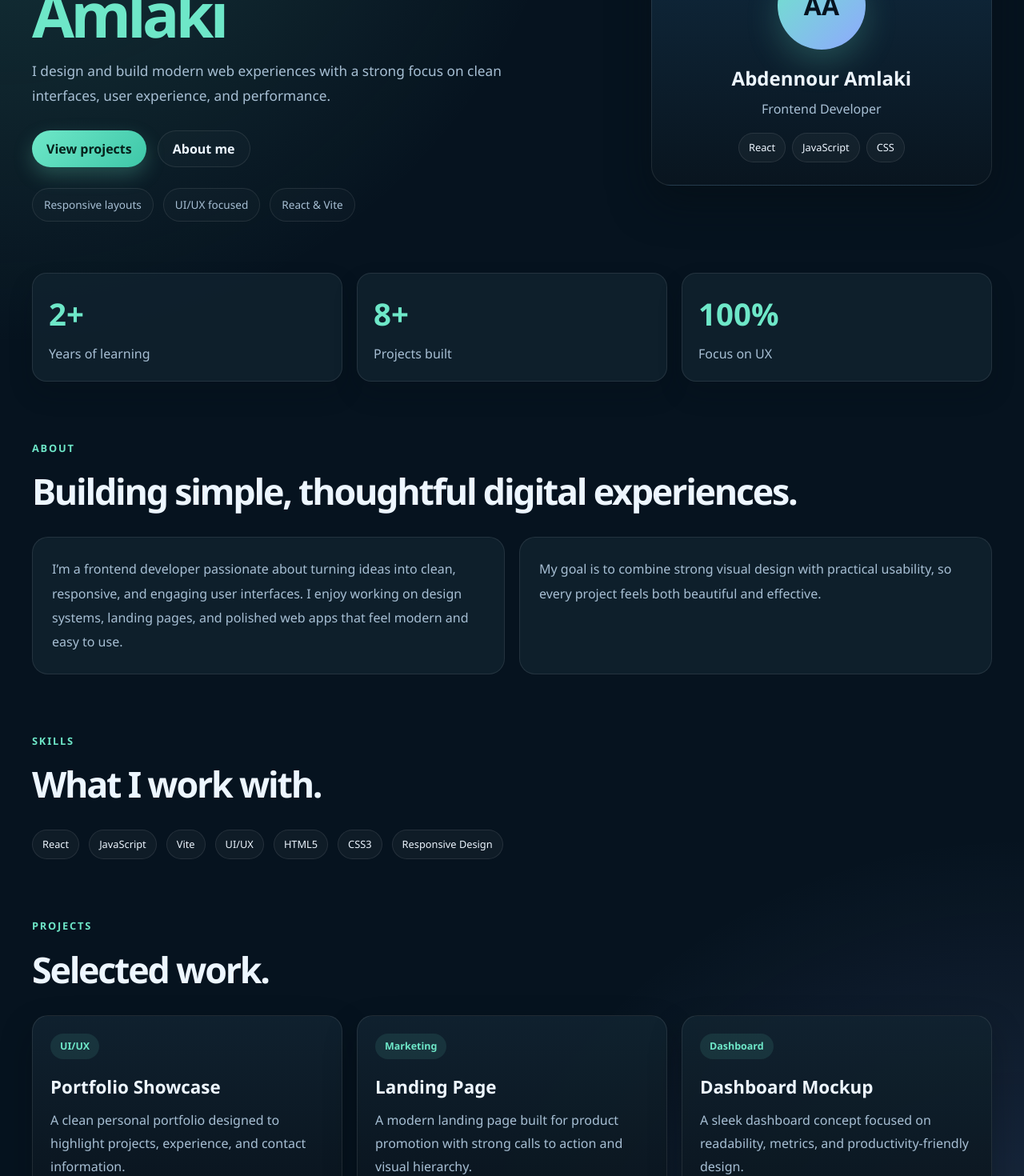
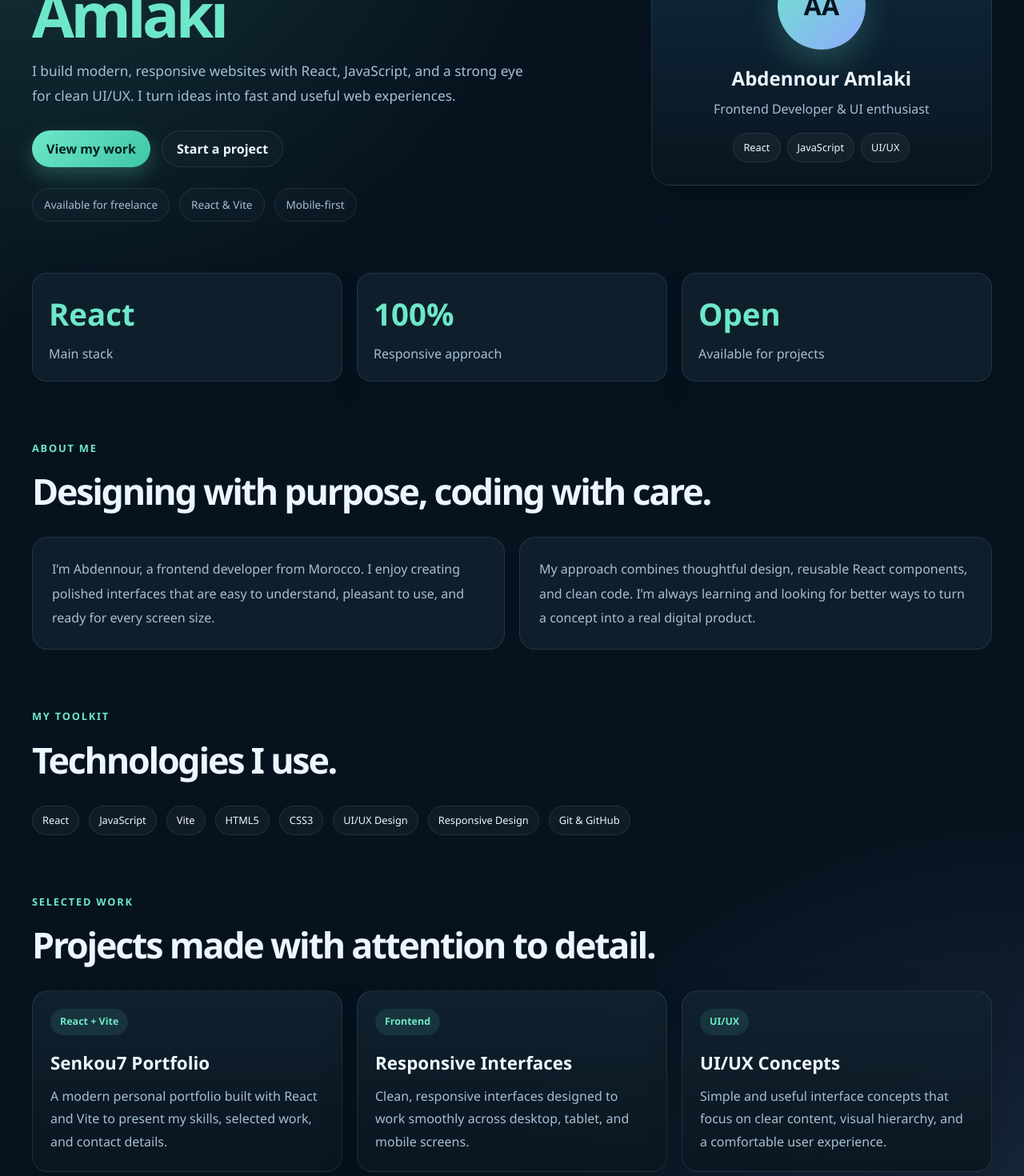
Before and after one commit to abdennour-amlaki/Senkou7, a React (Vite) app in the folder Senkou7/: page / in a window 1280 px wide. Shown: the part 300-1770 px from the top of the page at 80% size. Built offline with nearby package versions, Linux system fonts and the light colour scheme.

Commit message:
Personalize portfolio content for Abdennour Amlaki

```diff
--- a/Senkou7/src/App.jsx
+++ b/Senkou7/src/App.jsx
@@ -4,33 +4,34 @@ const skills = [
   'React',
   'JavaScript',
   'Vite',
-  'UI/UX',
   'HTML5',
   'CSS3',
+  'UI/UX Design',
   'Responsive Design',
+  'Git & GitHub',
 ]
 
 const stats = [
-  { value: '2+', label: 'Years of learning' },
-  { value: '8+', label: 'Projects built' },
-  { value: '100%', label: 'Focus on UX' },
+  { value: 'React', label: 'Main stack' },
+  { value: '100%', label: 'Responsive approach' },
+  { value: 'Open', label: 'Available for projects' },
 ]
 
 const projects = [
   {
-    title: 'Portfolio Showcase',
-    text: 'A clean personal portfolio designed to highlight projects, experience, and contact information.',
-    tag: 'UI/UX',
+    title: 'Senkou7 Portfolio',
+    text: 'A modern personal portfolio built with React and Vite to present my skills, selected work, and contact details.',
+    tag: 'React + Vite',
   },
   {
-    title: 'Landing Page',
-    text: 'A modern landing page built for product promotion with strong calls to action and visual hierarchy.',
-    tag: 'Marketing',
+    title: 'Responsive Interfaces',
+    text: 'Clean, responsive interfaces designed to work smoothly across desktop, tablet, and mobile screens.',
+    tag: 'Frontend',
   },
   {
-    title: 'Dashboard Mockup',
-    text: 'A sleek dashboard concept focused on readability, metrics, and productivity-friendly design.',
-    tag: 'Dashboard',
+    title: 'UI/UX Concepts',
+    text: 'Simple and useful interface concepts that focus on clear content, visual hierarchy, and a comfortable user experience.',
+    tag: 'UI/UX',
   },
 ]
 
@@ -38,61 +39,64 @@ export default function App() {
   return (
     <div className="page-shell">
       <header className="topbar">
-        <div className="brand">Senkou7</div>
+        <a className="brand" href="#top" aria-label="Senkou7 home">
+          Senkou7
+        </a>
 
-        <nav className="nav">
+        <nav className="nav" aria-label="Main navigation">
           <a href="#about">About</a>
           <a href="#projects">Projects</a>
           <a href="#skills">Skills</a>
           <a href="#contact">Contact</a>
         </nav>
 
-        <a className="btn btn-primary" href="#contact">
+        <a className="btn btn-primary" href="mailto:abdennouramlaki@gmail.com">
           Let’s talk
         </a>
       </header>
 
-      <main className="container">
+      <main id="top" className="container">
         <section className="hero">
           <div className="hero-copy">
-            <p className="eyebrow">Frontend Developer</p>
+            <p className="eyebrow">Frontend Developer · Morocco</p>
             <h1>
               Hi, I’m <span>Abdennour Amlaki</span>
             </h1>
             <p className="lead">
-              I design and build modern web experiences with a strong focus on
-              clean interfaces, user experience, and performance.
+              I build modern, responsive websites with React, JavaScript, and a
+              strong eye for clean UI/UX. I turn ideas into fast and useful web
+              experiences.
             </p>
 
             <div className="cta-row">
               <a className="btn btn-primary" href="#projects">
-                View projects
+                View my work
               </a>
-              <a className="btn btn-secondary" href="#about">
-                About me
+              <a className="btn btn-secondary" href="mailto:abdennouramlaki@gmail.com">
+                Start a project
               </a>
             </div>
 
             <ul className="mini-list">
-              <li>Responsive layouts</li>
-              <li>UI/UX focused</li>
+              <li>Available for freelance</li>
               <li>React & Vite</li>
+              <li>Mobile-first</li>
             </ul>
           </div>
 
           <div className="hero-card">
             <div className="avatar">AA</div>
             <h3>Abdennour Amlaki</h3>
-            <p>Frontend Developer</p>
+            <p>Frontend Developer & UI enthusiast</p>
             <div className="pill-row">
               <span>React</span>
               <span>JavaScript</span>
-              <span>CSS</span>
+              <span>UI/UX</span>
             </div>
           </div>
         </section>
 
-        <section className="stats-grid">
+        <section className="stats-grid" aria-label="Portfolio highlights">
           {stats.map((stat) => (
             <div key={stat.label} className="stat-box">
               <strong>{stat.value}</strong>
@@ -103,28 +107,28 @@ export default function App() {
 
         <section id="about" className="content-section">
           <div className="section-heading">
-            <p className="eyebrow">About</p>
-            <h2>Building simple, thoughtful digital experiences.</h2>
+            <p className="eyebrow">About me</p>
+            <h2>Designing with purpose, coding with care.</h2>
           </div>
 
           <div className="about-grid">
             <p>
-              I’m a frontend developer passionate about turning ideas into clean,
-              responsive, and engaging user interfaces. I enjoy working on design
-              systems, landing pages, and polished web apps that feel modern and
-              easy to use.
+              I’m Abdennour, a frontend developer from Morocco. I enjoy creating
+              polished interfaces that are easy to understand, pleasant to use,
+              and ready for every screen size.
             </p>
             <p>
-              My goal is to combine strong visual design with practical usability,
-              so every project feels both beautiful and effective.
+              My approach combines thoughtful design, reusable React components,
+              and clean code. I’m always learning and looking for better ways to
+              turn a concept into a real digital product.
             </p>
           </div>
         </section>
 
         <section id="skills" className="content-section">
           <div className="section-heading">
-            <p className="eyebrow">Skills</p>
-            <h2>What I work with.</h2>
+            <p className="eyebrow">My toolkit</p>
+            <h2>Technologies I use.</h2>
           </div>
 
           <div className="tags">
@@ -138,8 +142,8 @@ export default function App() {
 
         <section id="projects" className="content-section">
           <div className="section-heading">
-            <p className="eyebrow">Projects</p>
-            <h2>Selected work.</h2>
+            <p className="eyebrow">Selected work</p>
+            <h2>Projects made with attention to detail.</h2>
           </div>
 
           <div className="project-grid">
@@ -155,12 +159,12 @@ export default function App() {
 
         <section id="contact" className="content-section contact-box">
           <div>
-            <p className="eyebrow">Contact</p>
-            <h2>Let’s create something great together.</h2>
+            <p className="eyebrow">Have an idea?</p>
+            <h2>Let’s build something useful together.</h2>
           </div>
 
           <a className="btn btn-primary" href="mailto:abdennouramlaki@gmail.com">
-            abdennouramlaki@gmail.com
+            Contact me
           </a>
         </section>
       </main>
```
